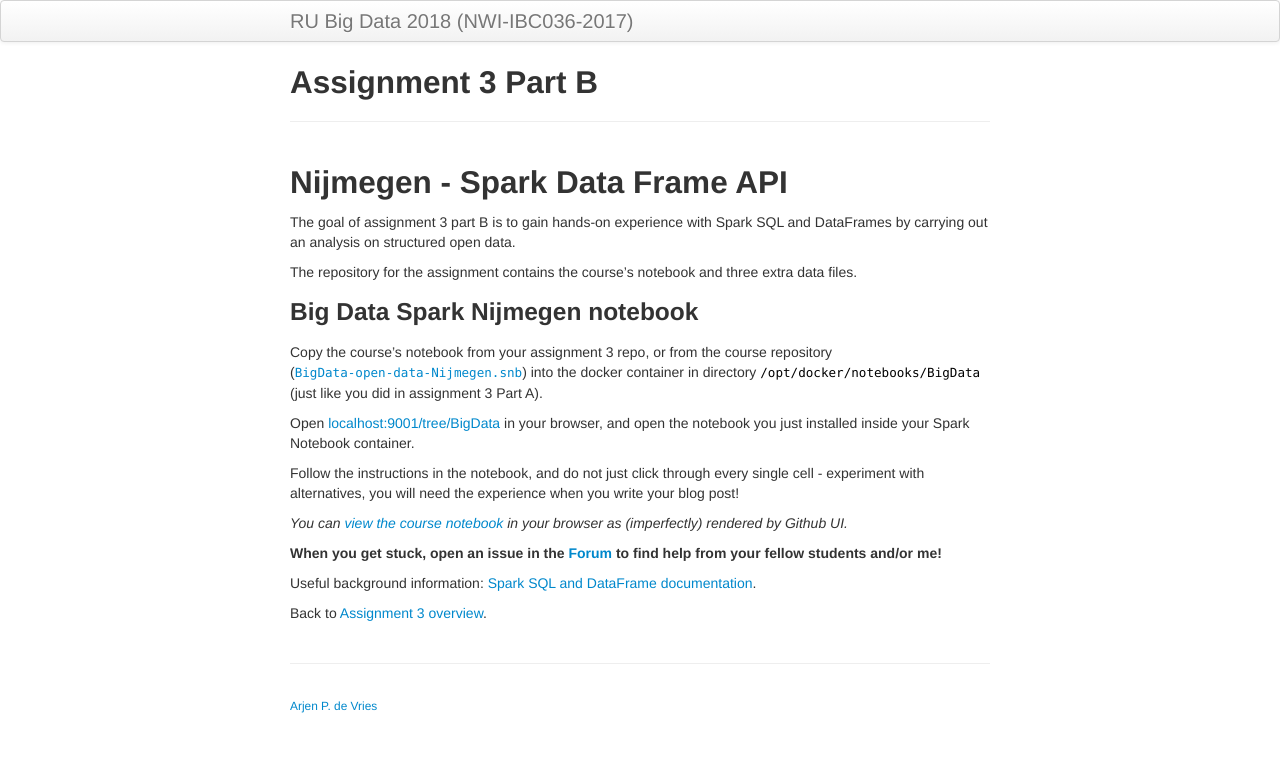
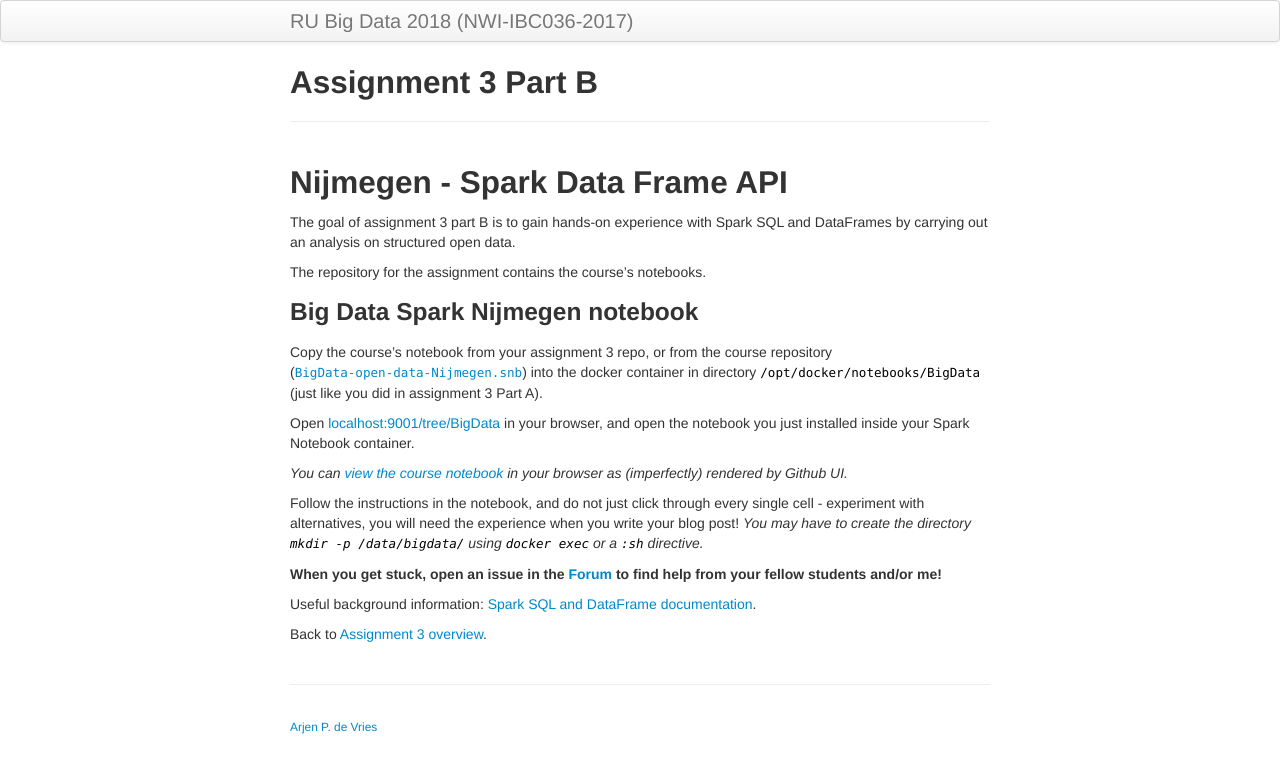
Before and after one commit to Thelukepet/course, a Jekyll site: the page built from assignments/A3b-spark-df.md, in a window 1280 px wide. Shown: the top 773 px of the page. Built offline with Jekyll 4.4.1, drawn with Linux system fonts in a browser that asks for light colours.

Commit message:
Minor update (make directory instruction)

```diff
--- a/assignments/A3b-spark-df.md
+++ b/assignments/A3b-spark-df.md
@@ -9,8 +9,7 @@ description: Spark Data Frame API
 The goal of assignment 3 part B is to gain hands-on experience with Spark SQL and DataFrames
 by carrying out an analysis on structured open data.
 
-The repository for the assignment contains the course's notebook and three extra data files.
-
+The repository for the assignment contains the course's notebooks.
 
 ### Big Data Spark Nijmegen notebook
 
@@ -22,11 +21,12 @@ into the docker container in directory `/opt/docker/notebooks/BigData`
 Open [localhost:9001/tree/BigData](http://localhost:9001/tree/BigData) in your browser,
 and open the notebook you just installed inside your Spark Notebook container.
 
+_You can [view the course notebook](https://github.com/rubigdata/spark-2018/blob/master/BigData-open-data-Nijmegen.snb.ipynb)
+in your browser as (imperfectly) rendered by Github UI._
+
 Follow the instructions in the notebook, and do not just click through every single cell - experiment with
 alternatives, you will need the experience when you write your blog post!
-
-_You can [view the course notebook](https://github.com/rubigdata/spark-2018/blob/master/BigData-open-data-Nijmegen.snb.ipynb)
-in your browser as (imperfectly) rendered by Github UI._
+_You may have to create the directory `mkdir -p /data/bigdata/` using `docker exec` or a `:sh` directive._
 
 **When you get stuck, open an issue in the
 [Forum](https://github.com/rubigdata/forum-2017)
```
